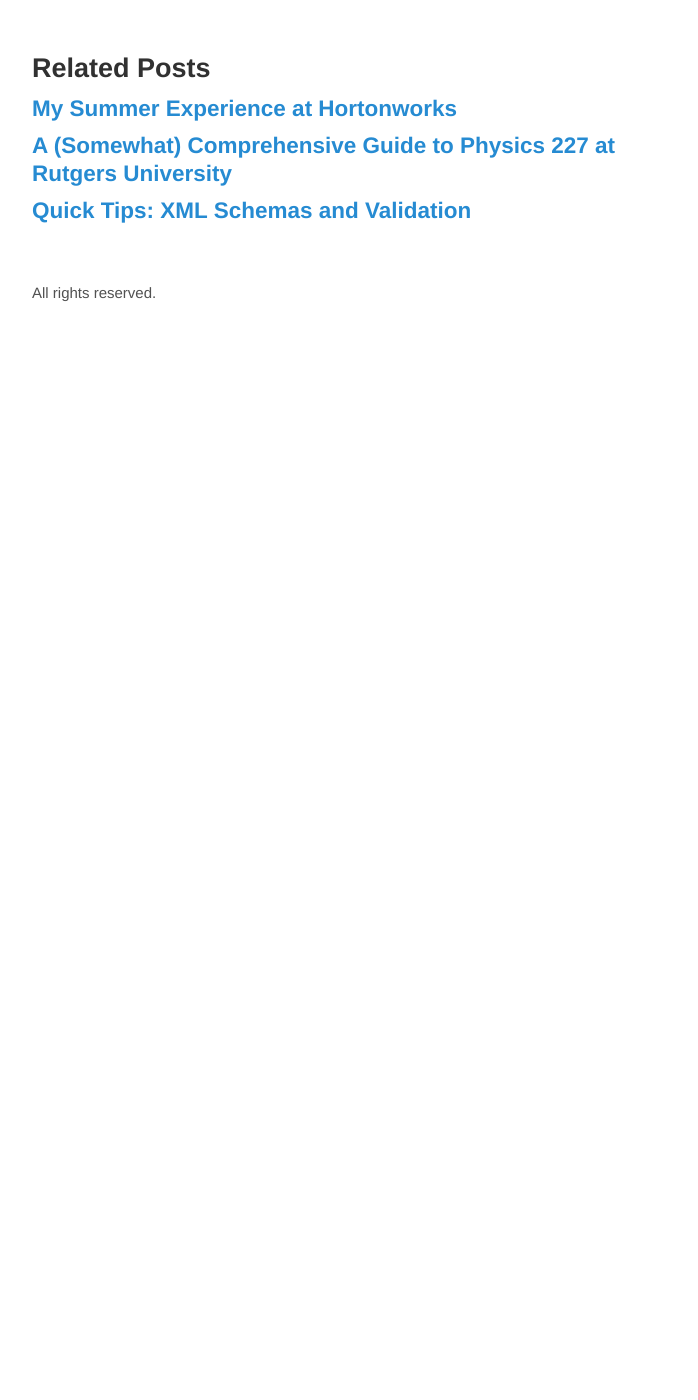
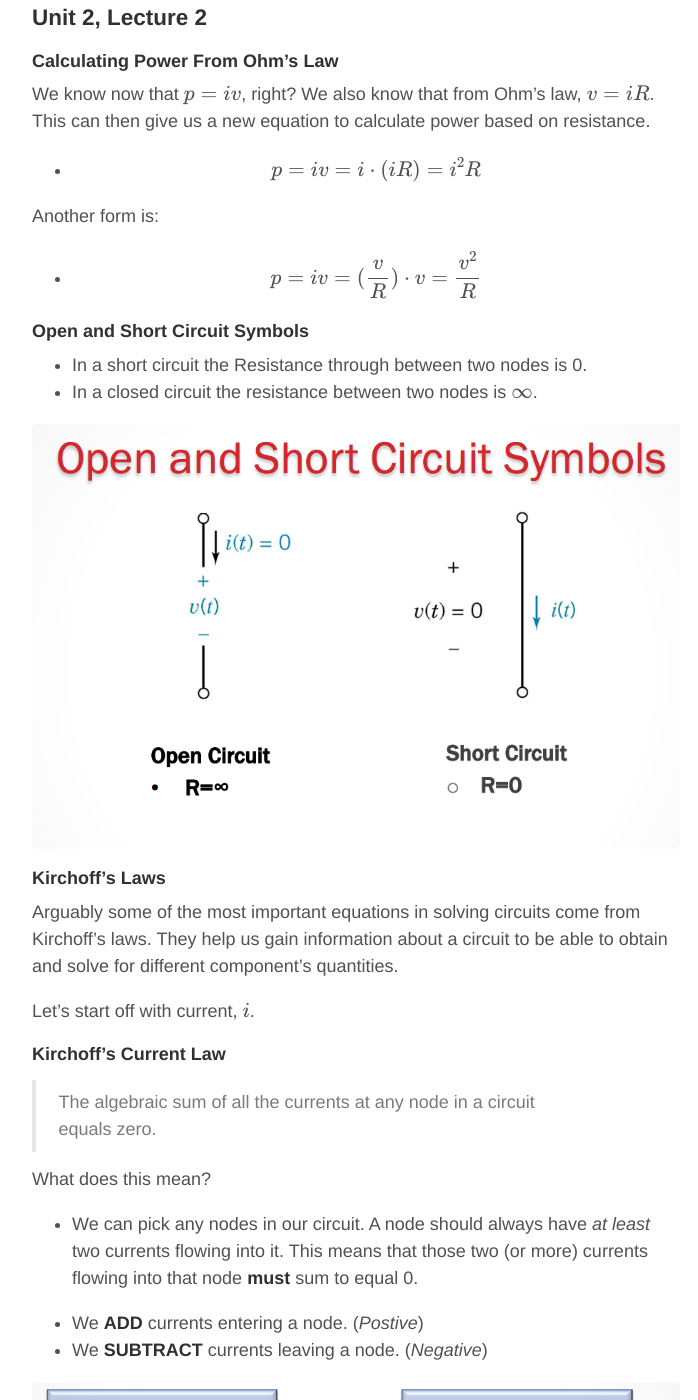
Before and after one commit to ZacBlanco/zacblanco.github.io, a Jekyll site: the page built from _posts/2015-9-3-guide-principles-electrical-engineering.md, in a window 1280 px wide and 1400 px high, scrolled down 12125 px. Shown: the whole window, without its empty margins (284-982 px from the left). Built offline with Jekyll 4.4.1, drawn with Linux system fonts in a browser that asks for light colours; formulas are drawn with MathJax 3; comment, search, counter and statistics services are not loaded; before the commit the page ends 12431 px from its top, so only the background shows below that.

Commit message:
partial sept 14th update EE guide

```diff
--- a/_posts/2015-9-3-guide-principles-electrical-engineering.md
+++ b/_posts/2015-9-3-guide-principles-electrical-engineering.md
@@ -298,3 +298,46 @@ Note! Power is always **_consumed_** by a resistor (_positive_).
 Hold up! hold up! I just said that power consumed by a resistor is always positive. How is that possible? What if we switch the positive and negative terminals?
 
 > Resistors don't actually have positive and negative terminals. You can just assume - no matter the orientation or current flow - that they will be consuming power.
+
+
+## September 14 2015
+
+### Unit 2, Lecture 2
+
+#### Calculating Power From Ohm's Law
+
+We know now that $$ p = iv $$, right? We also know that from Ohm's law, $$ v = iR $$. This can then give us a new equation to calculate power based on resistance.
+
+- $$ p = iv = i \cdot (iR) = i^2R $$
+
+Another form is:
+
+- $$ p = iv = (\frac{v}{R}) \cdot v = \frac{v^2}{R} $$
+
+
+#### Open and Short Circuit Symbols
+
+- In a short circuit the Resistance through between two nodes is 0.
+- In a closed circuit the resistance between two nodes is $$ \infty $$.
+
+![Open and Short Ciruit Symbols](/assets/images/ee1-guide/open-short-circuit-symbols.png)
+
+
+#### Kirchoff's Laws
+
+Arguably some of the most important equations in solving circuits come from Kirchoff's laws. They help us gain information about a circuit to be able to obtain and solve for different component's quantities.
+
+Let's start off with current, $$ i $$.
+
+##### Kirchoff's Current Law
+
+> The algebraic sum of all the currents at any node in a circuit equals zero.
+
+What does this mean?
+
+- We can pick any nodes in our circuit. A node should always have _at least_ two currents flowing into it. This means that those two (or more) currents flowing into that node **must** sum to equal 0.
+
+- We **ADD** currents entering a node. (_Postive_)
+- We **SUBTRACT** currents leaving a node. (_Negative_)
+
+![KCL Example 1](/assets/images/ee1-guide/kcl-ex-1.png)
```
Also changed, not shown: assets/images/ee1-guide/kcl-ex-1.png (added), assets/images/ee1-guide/open-short-circuit-symbols.png (added), 1 other file.
